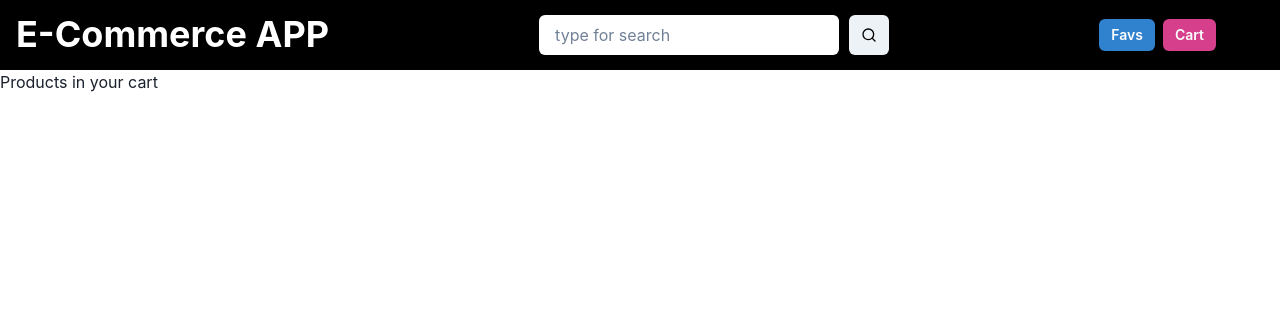
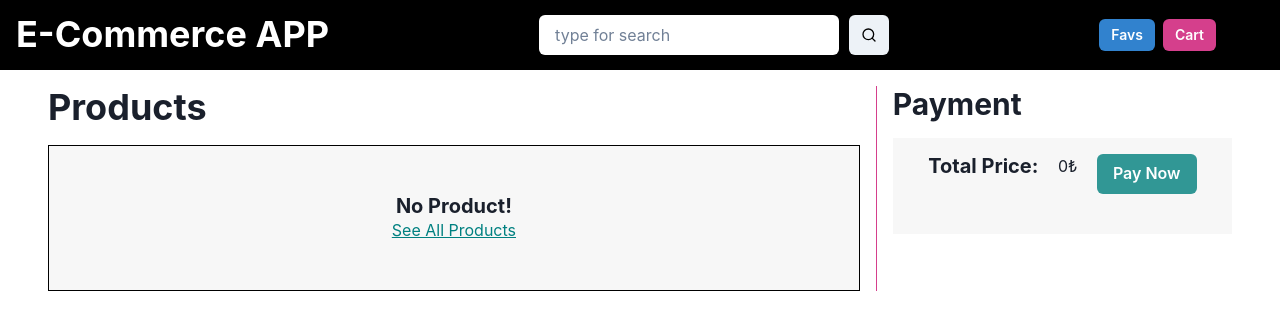
Before and after one commit to yakupkalayci/E-Commerce-App-Next.Js, a Next.js app: page /cart in a window 1280 px wide. Shown: the top 330 px of the page. Built offline with nearby package versions, Linux system fonts and the light colour scheme.

Commit message:
design cart page

```diff
--- a/components/ProductCard.js
+++ b/components/ProductCard.js
@@ -5,7 +5,7 @@ import { Button, ButtonGroup, Image, useToast } from "@chakra-ui/react";
 import {FiHeart, FiShoppingCart} from "react-icons/fi";
 
 export default function ProductCard(props) {
-  const { dispatch } = useProduct();
+  const {state, dispatch } = useProduct();
 
   const toast = useToast();
 
@@ -60,10 +60,10 @@ export default function ProductCard(props) {
                   img: props.image,
                   title: props.title,
                   price: props.price,
-                });
+                }); console.log(state.cart);
                 toast({
                   title : "Added succesfully!",
-                  description : "The product is in favs now.",
+                  description : "The product is in cart now.",
                   status : "success",
                   isClosable : true,
                   position : "bottom-left"
--- a/context/AppReducer.js
+++ b/context/AppReducer.js
@@ -1,3 +1,4 @@
+import { allowedStatusCodes } from "next/dist/lib/load-custom-routes";
 
 export const initialStates = {
   favs: [],
@@ -7,9 +8,9 @@ export const initialStates = {
 
 export const AppReducer = (state, action) => {
 
-  const checkTwice = (arrName, elementID) => {
+  const checkTwice = (elementID) => {
     let flag = false;
-    state[`${arrName}`].forEach(item => {
+    state.favs.forEach(item => {
       if(item.id === elementID) flag = true;
     });
     return flag;
@@ -22,7 +23,7 @@ export const AppReducer = (state, action) => {
 
     case "AddToFavs": {
 
-      if(!checkTwice("favs", action.id)) {
+      if(!checkTwice(action.id)) {
         return {
           ...state,
           favs: [
@@ -37,8 +38,8 @@ export const AppReducer = (state, action) => {
         };
       }
     }
+
     case "AddToCart": {
-      if(!checkTwice("cart", action.id)) {
       return {
         ...state,
         cart: [
@@ -49,14 +50,15 @@ export const AppReducer = (state, action) => {
             title: action.title,
             price: action.price,
           },
-          ],
-        };
+        ]
       }
     }
+
     case "RemoveFromFavs": {
       let newArr = state.favs.filter((item) => !(item.id == action.id));
       return { ...state, favs: newArr };
     }
+
     case "RemoveFromCart": {
       let newArr = state.cart.filter((item) => !(item.id === action.id));
       return { ...state, cart: newArr };
--- a/pages/cart.js
+++ b/pages/cart.js
@@ -1,26 +1,71 @@
-import { useProduct } from "../context/ProductsContext"
+import { useState, useEffect } from "react";
+import { useProduct } from "../context/ProductsContext";
+import { Button, Heading } from "@chakra-ui/react";
+import styles from "../styles/cart.module.css";
+import Link from "next/link";
+import Head from "next/head";
 
 export default function Cart() {
-    const {state, dispatch} = useProduct();
+  const { state, dispatch } = useProduct();
 
   return (
-    <div>
-        <h2>Products in your cart</h2>
+    <div className={styles.cart}>
+      <div className={styles.productsContainer}>
+        <Heading>Products</Heading>
+        {state.cart.length ? (
           <ul>
             {state.cart.map((item) => (
-          <li key={item.id}>
+              <li key={item.id} className={styles.product}>
+                <div className={styles.firstPart}>
                   <div>
                     <img src={item.img} width="200px" height="200px"></img>
                   </div>
                   <div>
-              {item.title}
+                    <Link href={`/products/${item.id}`}>
+                      <a className={styles.productTitle}>{item.title}</a>
+                    </Link>
                   </div>
                   <div>
-              <button onClick={() => dispatch({type:"RemoveFromCart", id:item.id})}>Remove</button>
+                    <span className={styles.price}>{item.price} TL</span>
+                    <span className={styles.count}>
+                      <p>1 adet</p>
+                    </span>
+                  </div>
+                </div>
+                <div className={styles.buttons}>
+                  <Button>+</Button>
+                  <br />
+                  <Button
+                    onClick={() =>
+                      dispatch({ type: "RemoveFromCart", id: item.id })
+                    }
+                  >
+                    Remove
+                  </Button>
+                  <Button>-</Button>
                 </div>
               </li>
             ))}
           </ul>
+        ) : (
+          <div className={styles.noProduct}>
+            <Heading size="md">No Product!</Heading>
+            <Link href="/">
+              <a className={styles.link}>See All Products</a>
+            </Link>
           </div>
-    )
+        )}
+      </div>
+      <div className={styles.payment}>
+        <Heading size="lg">Payment</Heading>
+        <div className={styles.priceInfo}>
+          <Heading size="md" className={styles.heading}>
+            Total Price:
+          </Heading>
+          <p className={styles.totalPrice}>0₺</p>
+          <Button colorScheme="teal">Pay Now</Button>
+        </div>
+      </div>
+    </div>
+  );
 }
--- a/pages/favs.js
+++ b/pages/favs.js
@@ -18,7 +18,7 @@ export default function Favs() {
               <img src={item.img} width="200px" height="200px"></img>
             </div>
             <div>
-              {item.title}
+              <Link href={`/products/${item.id}`}><a className={styles.productTitle}>{item.title}</a></Link>
             </div>
             <div className={styles.buttons}>
               <Button onClick={() => dispatch({type:"AddToCart", id:item.id})} colorScheme="pink" mb="2" >Add to Cart</Button>
--- /dev/null
+++ b/styles/cart.module.css
@@ -0,0 +1,78 @@
+.cart {
+    display: flex;
+    justify-content: space-between;
+    margin: 1rem 3rem;
+}
+
+.productsContainer {
+    width: 70%;
+    border-right: 1px solid #D53F8C;
+}
+
+.product {
+    padding-bottom: 1rem;
+    border-bottom: 1px solid gray;
+    width: 70%;
+    margin: 3rem auto;
+}
+
+.firstPart {
+    display: flex;
+    align-items: center;
+    justify-content: space-between;
+}
+
+.productTitle:hover {
+    color: #D53F8C;
+    text-decoration: underline;
+}
+
+.price {
+    font-weight: bold;
+    color: #D53F8C;
+    font-size: 19px;
+}
+
+.count {
+    font-weight: bold;
+    text-align: center;
+}
+
+.payment {
+    width: 30%;
+    padding-left: 1rem;
+}
+
+.priceInfo {
+    background-color: #f7f7f7;
+    margin-top: 1rem;
+    height: 6rem;
+    padding: 1rem;
+    text-align: left;
+    display: flex;
+    justify-content: space-evenly;
+}
+
+
+.buttons {
+    display: flex;
+    justify-content: flex-end;
+}
+
+.buttons > Button {
+    margin-left: 10px;
+}
+
+.noProduct {
+    border: 1px solid black;
+    text-align: center;
+    margin-top: 1rem;
+    margin-right: 1rem;
+    background-color: #f7f7f7;
+    padding: 3rem;
+}
+
+.link {
+    text-decoration: underline;
+    color: teal;
+}
--- a/styles/favs.module.css
+++ b/styles/favs.module.css
@@ -10,6 +10,12 @@
     display: flex;
     align-items: center;
     justify-content: space-between;
+}
+
+.productTitle:hover {
+    color:#D53F8C;
+    font-weight: bold;
+    text-decoration: underline;
 }
 
 .product > div {
```
Lines whose indentation alone changed are shown as unchanged.
